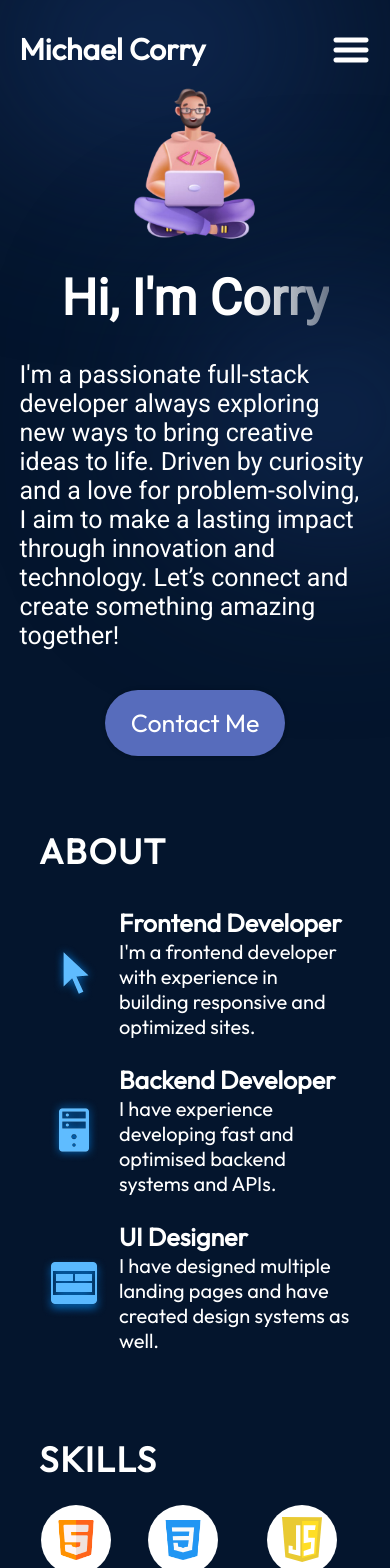
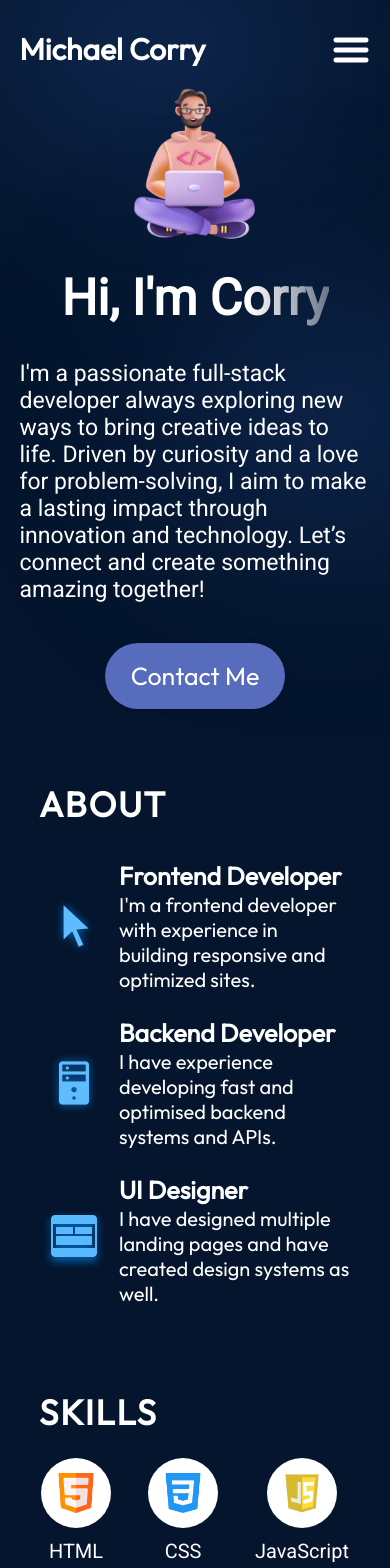
Before and after one commit to corryjnr/react-portfolio, a React (Vite) app: page / in a window 390 px wide. Shown: the top 1568 px of the page. Built offline with nearby package versions, Linux system fonts and the light colour scheme.

Commit message:
UI tweaks

```diff
--- a/src/components/Hero/Hero.module.css
+++ b/src/components/Hero/Hero.module.css
@@ -113,7 +113,7 @@
     }
 
     .description {
-        font-size: 25px;
+        font-size: 23px;
         margin-bottom: 40px;
     }
 
--- a/src/data/projects.json
+++ b/src/data/projects.json
@@ -2,7 +2,7 @@
 {
   "title": "Portfolio Website",
   "imageSrc": "projects/portfolio.png",
-  "description": "Designed and developed a dynamic portfolio website to showcase my work and skills using Figma and React\n\n",
+  "description": "Designed and developed a dynamic portfolio website to showcase my work and skills using Figma and React",
   "skills": ["React", "HTML", "CSS", "Figma"],
   "demo": "https://micorry.netlify.app/",
   "source": "https://github.com/corryjnr/react-portfolio"
--- a/src/data/skills.json
+++ b/src/data/skills.json
@@ -9,7 +9,7 @@
   },
   {
     "title": "JavaScript",
-    "imageSrc": "skills/javascript.svg"
+    "imageSrc": "skills/javascript.png"
   },
   {
     "title": "React",
```
Also changed, not shown: assets/skills/javaScript.svg (deleted).
